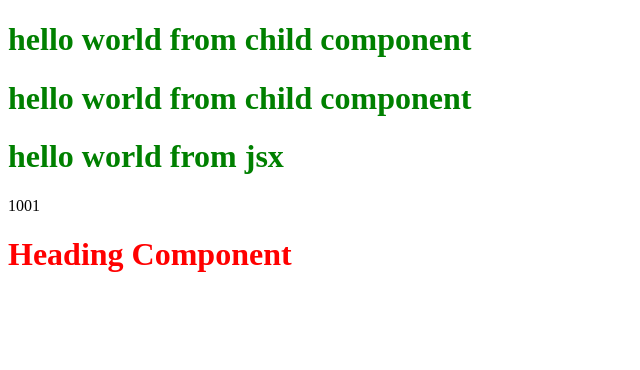
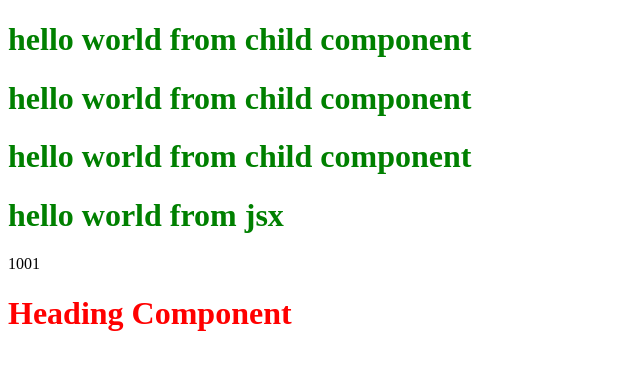
Before and after one commit to pa1kumarCSML/learn-react-dev, a React (Vite) app: page / in a window 1280 px wide. Shown: the top 370 px of the page, without its empty margins (0-640 px from the left). Built offline with nearby package versions, Linux system fonts and the light colour scheme.

Commit message:
way to inject react elements

```diff
--- a/App.js
+++ b/App.js
@@ -21,6 +21,7 @@ const HeadingComponent = () => (
   <div>
     <JsxHeading2 />
     <JsxHeading2> </JsxHeading2>
+    {JsxHeading2()}
     {jsxHeading}
     {number + 1}
     {console.log("hello")}
```
